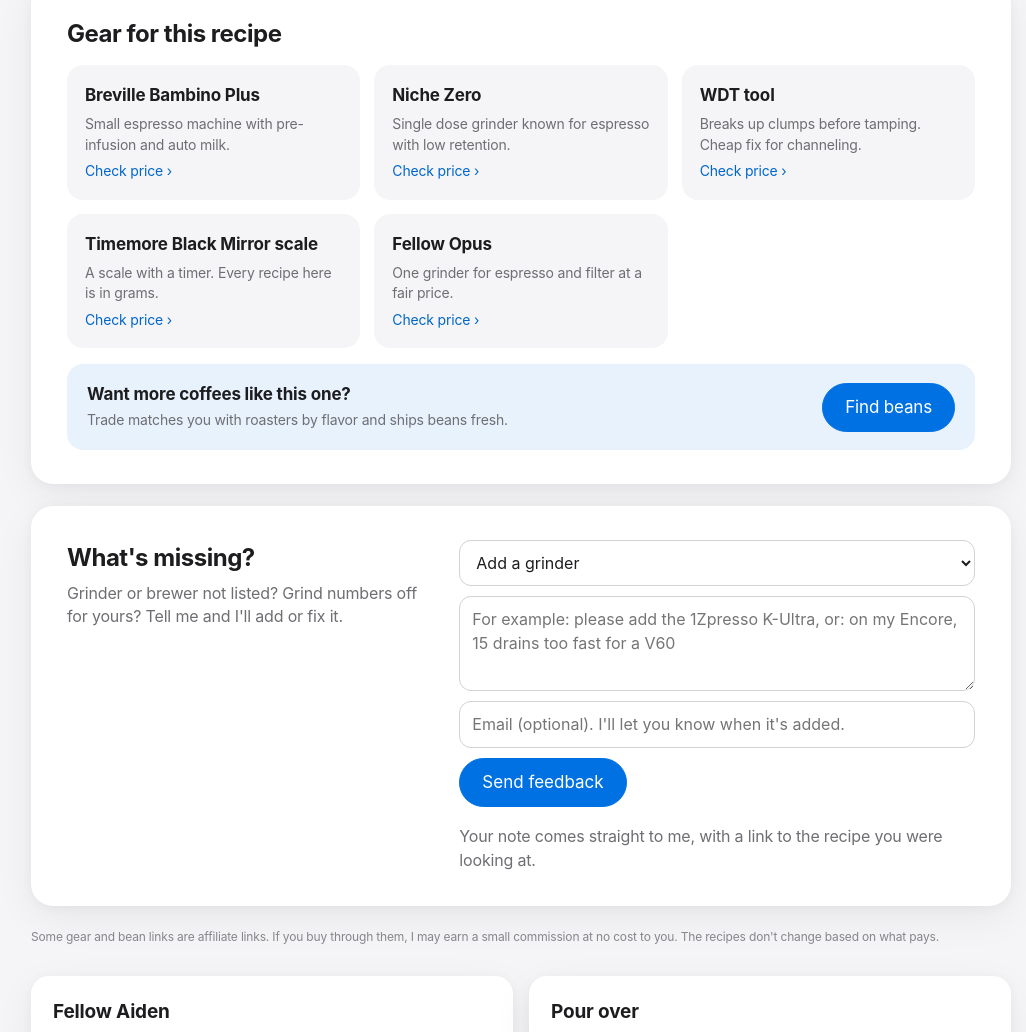
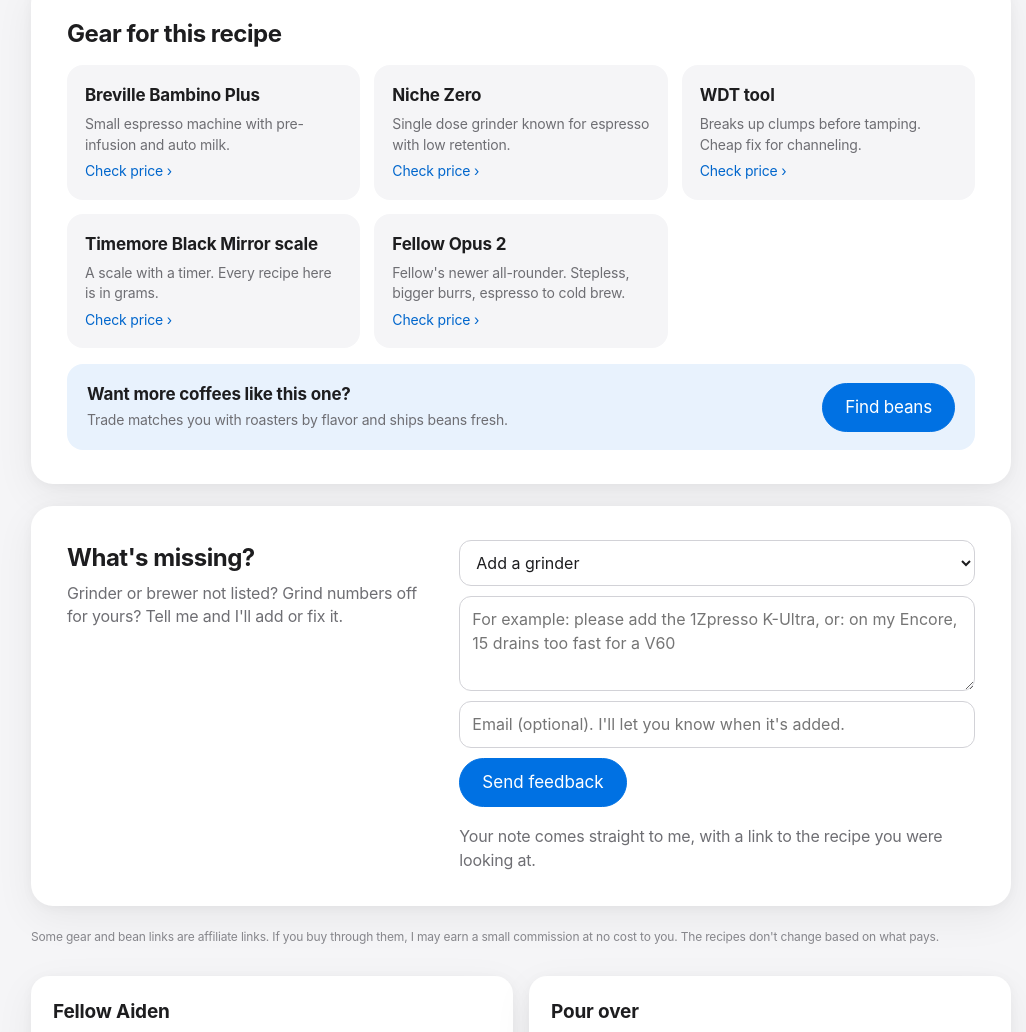
Before and after one commit to itsnickbrown/brewguide, a plain HTML site: page espresso.html in a window 1280 px wide. Shown: the part 2384-3416 px from the top of the page, without its empty margins (119-1145 px from the left). Drawn offline with Linux system fonts and the light colour scheme.

Commit message:
Add Fellow Opus 2 grinder
Co-Authored-By: Claude Opus 5.5 <noreply@anthropic.com>
Claude-Session: https://claude.ai/code/session_019LtQNSyvRBcBbkJr7N8k8i

```diff
--- a/brew.js
+++ b/brew.js
@@ -137,7 +137,10 @@ const GRINDERS = {
   "fellow-ode-2": { name: "Fellow Ode Gen 2", unit: "setting", min: 1, max: 11, step: 1/3, roastStep: 2/3, micro: 1/3,
     base: { aidenSingle: 5 + 1/3, aidenBatch: 7, v60: 5, kalita: 5 + 1/3, chemex: 6 + 2/3, espresso: null },
     fmt: "ode", note: "The dial has 11 numbers with two notches between each. Fellow says the Ode is not for espresso.", buy: "fellow-ode-2" },
-  "fellow-opus": { name: "Fellow Opus", unit: "setting", min: 1, max: 11, step: 0.25, roastStep: 0.5, micro: 0.25,
+  "fellow-opus-2": { name: "Fellow Opus 2 (Gen 2)", unit: "setting", min: 0, max: 10, step: 0.1, roastStep: { espresso: 0.25, other: 0.5 }, micro: 0.1,
+    base: { aidenSingle: 5, aidenBatch: 7, v60: 6, kalita: 6.5, chemex: 7.5, espresso: 1.2 },
+    fmt: "dec", note: "Stepless dial from 0 (fine) to 10 (coarse). Fellow's own recipes run about 4 to 6 for Aiden single serve, 6 to 10 for batch, 5.5 to 7 for pour over and 0.8 to 1.5 for espresso.", buy: "fellow-opus-2" },
+  "fellow-opus": { name: "Fellow Opus (original)", unit: "setting", min: 1, max: 11, step: 0.25, roastStep: 0.5, micro: 0.25,
     base: { aidenSingle: 4.75, aidenBatch: 6, v60: 4.5, kalita: 4.75, chemex: 5.5, espresso: 1.5 },
     fmt: "dec", note: "Outer ring sets the number. Use the inner ring for fine espresso steps. Fellow suggests the higher end of a range for darker roasts.", buy: "fellow-opus" },
   "baratza-encore": { name: "Baratza Encore", unit: "setting", min: 0, max: 40, step: 1, roastStep: 2, micro: 1,
@@ -381,6 +384,7 @@ function shortName(s, fam) {
 const GEAR = {
   "fellow-aiden":       { name: "Fellow Aiden", q: "Fellow Aiden precision coffee maker", why: "The brewer these profiles are built for." },
   "fellow-ode-2":       { name: "Fellow Ode Gen 2", q: "Fellow Ode Brew Grinder Gen 2", why: "Flat burr grinder built for filter coffee. Great match for the Aiden and pour over." },
+  "fellow-opus-2":      { name: "Fellow Opus 2", q: "Fellow Opus 2 conical burr grinder", why: "Fellow's newer all-rounder. Stepless, bigger burrs, espresso to cold brew." },
   "fellow-opus":        { name: "Fellow Opus", q: "Fellow Opus conical burr grinder", why: "One grinder for espresso and filter at a fair price." },
   "baratza-encore":     { name: "Baratza Encore", q: "Baratza Encore conical burr grinder", why: "The classic starter burr grinder for drip and pour over." },
   "baratza-encore-esp": { name: "Baratza Encore ESP", q: "Baratza Encore ESP grinder", why: "Starter grinder with real espresso steps and good filter range." },
@@ -475,12 +479,12 @@ if (typeof document !== "undefined") (function () {
     // gear suggestions that fit the situation
     let gear = [];
     const gr = R.grind || {};
-    if (gr.blade) gear = MODE === "espresso" ? ["baratza-encore-esp", "fellow-opus", "breville-sgp"] : ["oxo-8717000", "baratza-encore", "fellow-ode-2", "timemore-c2"];
-    else if (gr.none && MODE === "espresso") gear = ["baratza-encore-esp", "fellow-opus", "niche-zero"];
-    else if (gr.warn) gear = ["baratza-encore-esp", "fellow-opus", "breville-sgp"];
-    const base = MODE === "aiden" ? ["fellow-aiden", "fellow-ode-2", "fellow-opus", "baratza-encore-esp", "scale", "oxo-8717000"]
+    if (gr.blade) gear = MODE === "espresso" ? ["baratza-encore-esp", "fellow-opus-2", "breville-sgp"] : ["oxo-8717000", "baratza-encore", "fellow-ode-2", "timemore-c2"];
+    else if (gr.none && MODE === "espresso") gear = ["baratza-encore-esp", "fellow-opus-2", "niche-zero"];
+    else if (gr.warn) gear = ["baratza-encore-esp", "fellow-opus-2", "breville-sgp"];
+    const base = MODE === "aiden" ? ["fellow-aiden", "fellow-ode-2", "fellow-opus-2", "baratza-encore-esp", "scale", "oxo-8717000"]
       : MODE === "pour" ? ["hario-v60", "stagg-ekg", "scale", "comandante-c40", "fellow-ode-2", "kalita"]
-      : ["bambino", "baratza-encore-esp", "niche-zero", "wdt", "scale", "fellow-opus"];
+      : ["bambino", "baratza-encore-esp", "niche-zero", "wdt", "scale", "fellow-opus-2"];
     const ids = [...new Set(gear.concat(base))].filter(i => i !== s.grinder).slice(0, 6);
     $("gear").innerHTML = gearCard(ids, gear.length ? "Upgrades that fix this" : "Gear for this recipe") +
       `<div class="beans"><div><b>Want more coffees like this one?</b><span>Trade matches you with roasters by flavor and ships beans fresh.</span></div><a class="btn primary" href="${esc(BEANS_LINK())}" target="_blank" rel="sponsored nofollow noopener" data-gear="trade">Find beans</a></div>`;
--- a/espresso.html
+++ b/espresso.html
@@ -1,8 +1,8 @@
 <!DOCTYPE html><html lang="en"><head><meta charset="UTF-8"><meta name='impact-site-verification' value='c2a589a4-eed8-4c95-93e4-2103fb3a3cf9'><meta name="viewport" content="width=device-width, initial-scale=1.0">
-<title>Espresso Recipe and Grind Setting by Coffee and Grinder | Brew Guide</title><meta name="description" content="Dose, yield, shot time, temperature and a starting grind setting for your grinder, built from your coffee&#x27;s origin, process and roast. Covers Baratza Encore ESP, Fellow Opus, Breville, Niche Zero and more.">
+<title>Espresso Recipe and Grind Setting by Coffee and Grinder | Brew Guide</title><meta name="description" content="Dose, yield, shot time, temperature and a starting grind setting for your grinder, built from your coffee&#x27;s origin, process and roast. Covers Baratza Encore ESP, Fellow Opus 2, Breville, Niche Zero and more.">
 <link rel="canonical" href="https://brewguide.pages.dev/espresso.html">
 <meta property="og:type" content="website"><meta property="og:site_name" content="Brew Guide">
-<meta property="og:title" content="Espresso Recipe and Grind Setting by Coffee and Grinder | Brew Guide"><meta property="og:description" content="Dose, yield, shot time, temperature and a starting grind setting for your grinder, built from your coffee&#x27;s origin, process and roast. Covers Baratza Encore ESP, Fellow Opus, Breville, Niche Zero and more.">
+<meta property="og:title" content="Espresso Recipe and Grind Setting by Coffee and Grinder | Brew Guide"><meta property="og:description" content="Dose, yield, shot time, temperature and a starting grind setting for your grinder, built from your coffee&#x27;s origin, process and roast. Covers Baratza Encore ESP, Fellow Opus 2, Breville, Niche Zero and more.">
 <meta property="og:url" content="https://brewguide.pages.dev/espresso.html"><meta name="twitter:card" content="summary">
 <link rel="stylesheet" href="site.css?v=1"><link rel="stylesheet" href="brew.css?v=4">
 <script type="application/ld+json">{"@context": "https://schema.org", "@type": "FAQPage", "mainEntity": [{"@type": "Question", "name": "Can my grinder make espresso?", "acceptedAnswer": {"@type": "Answer", "text": "Some can't. The Fellow Ode, Timemore C2 and OXO Brew grinder don't have fine enough steps. The original Baratza Encore and Virtuoso+ can only work with a pressurized basket. The tool tells you when that's the case."}}, {"@type": "Question", "name": "What ratio should I use?", "acceptedAnswer": {"@type": "Answer", "text": "1:2 is the usual start, so 18 grams in and 36 grams out. Light roasts often taste better longer, around 1:2.5. Dark roasts often taste better shorter, around 1:1.8."}}, {"@type": "Question", "name": "My shot runs too fast. What do I change?", "acceptedAnswer": {"@type": "Answer", "text": "Grind finer, one step at a time. Keep the dose and yield the same so you know the grind made the difference."}}, {"@type": "Question", "name": "Why does fresh coffee shoot so fast?", "acceptedAnswer": {"@type": "Answer", "text": "Beans under about a week off roast are full of gas. It pushes water through the puck unevenly. Let them rest to about day 7, or grind a step finer than usual."}}]}</script></head>
@@ -39,4 +39,4 @@
 <section class="faq"><h2>Questions</h2><details><summary>Can my grinder make espresso?</summary><p>Some can&#x27;t. The Fellow Ode, Timemore C2 and OXO Brew grinder don&#x27;t have fine enough steps. The original Baratza Encore and Virtuoso+ can only work with a pressurized basket. The tool tells you when that&#x27;s the case.</p></details><details><summary>What ratio should I use?</summary><p>1:2 is the usual start, so 18 grams in and 36 grams out. Light roasts often taste better longer, around 1:2.5. Dark roasts often taste better shorter, around 1:1.8.</p></details><details><summary>My shot runs too fast. What do I change?</summary><p>Grind finer, one step at a time. Keep the dose and yield the same so you know the grind made the difference.</p></details><details><summary>Why does fresh coffee shoot so fast?</summary><p>Beans under about a week off roast are full of gas. It pushes water through the puck unevenly. Let them rest to about day 7, or grind a step finer than usual.</p></details></section>
 </main><footer><div class="wrap">Built by Nick Brown. Grind settings come from each maker's own guide. Recipes are starting points, so taste and adjust.</div></footer>
 <script data-goatcounter="https://brewguide.goatcounter.com/count" async src="//gc.zgo.at/count.js"></script>
-<script src="brew.js?v=2"></script></body></html>
+<script src="brew.js?v=3"></script></body></html>
```
Also changed, not shown: index.html (+1 -1 lines), pour-over.html (+1 -1 lines).
